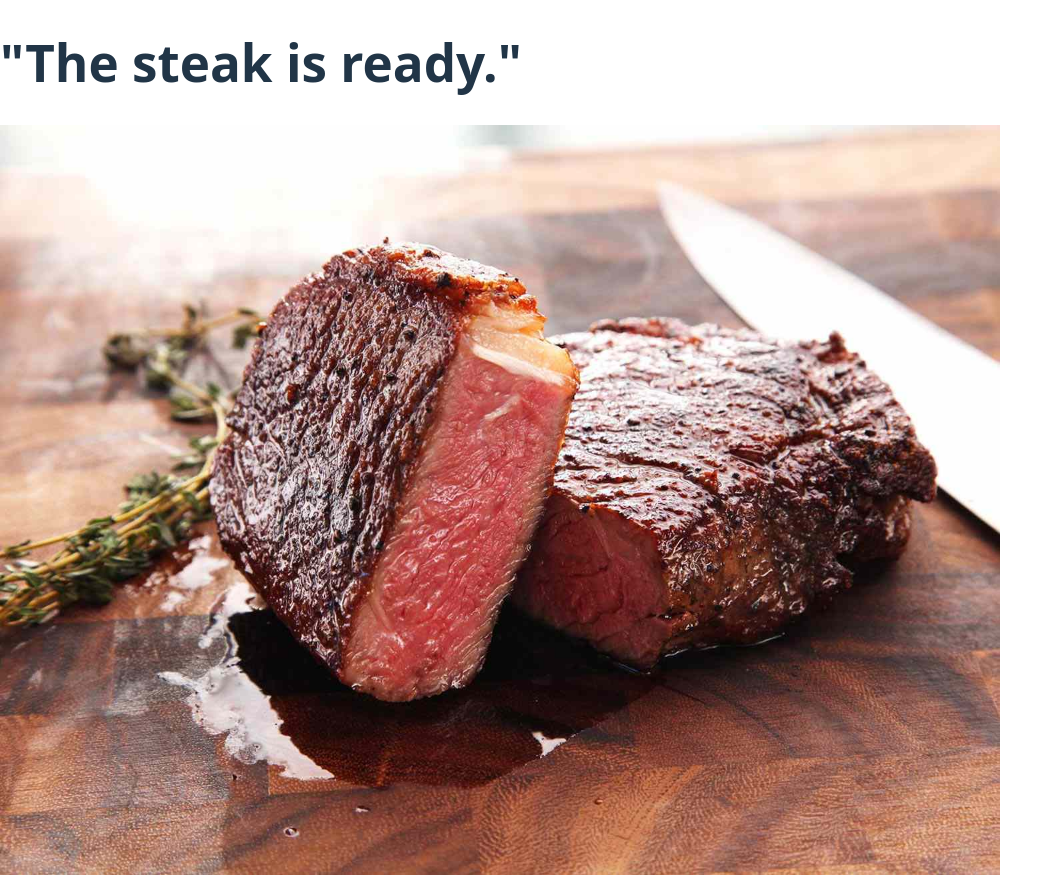
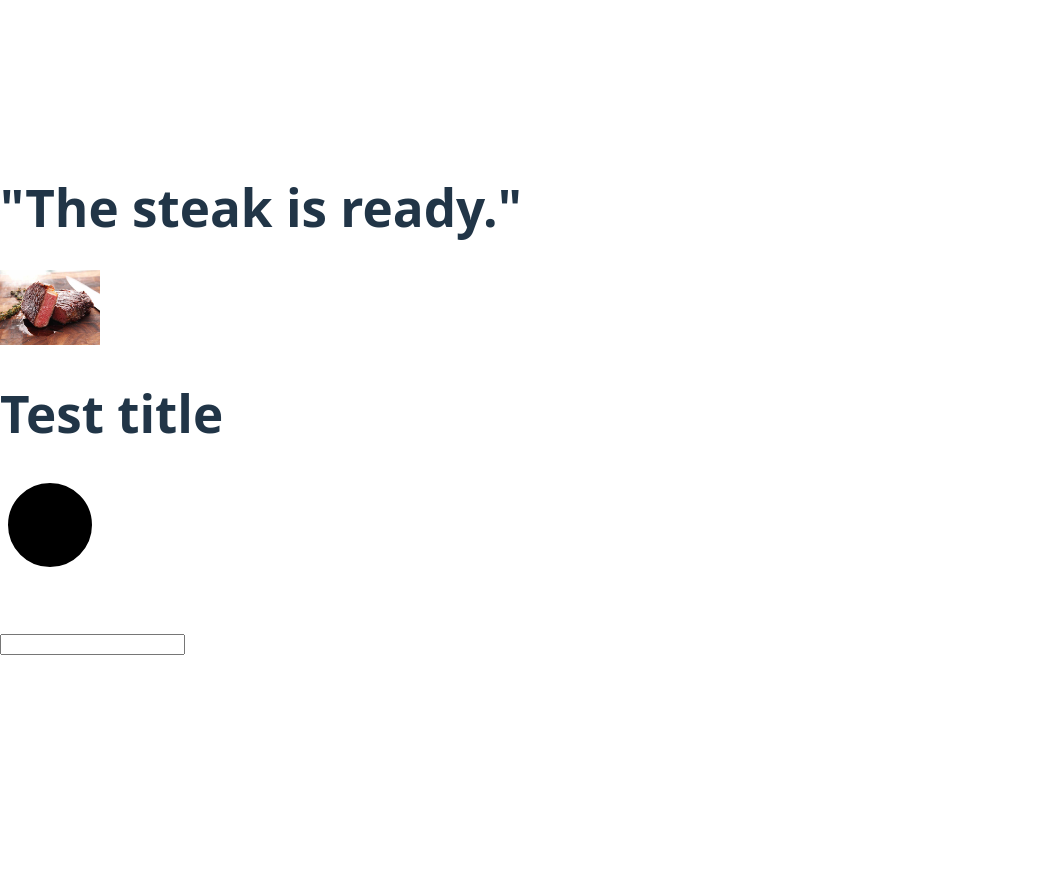
Before and after one commit to amarfal/react-app, a React (Vite) app: page / in a window 1280 px wide. Shown: the whole page, without its empty margins (0-1063 px from the left). After the commit the page ends 800 px from the top, so only its background shows below. Built offline with nearby package versions, Linux system fonts and the light colour scheme.

Commit message:
Update Greeting component: Adjusted image size, added a title, SVG circle, and a text input form for enhanced interactivity.

```diff
--- a/src/Greetings.jsx
+++ b/src/Greetings.jsx
@@ -7,8 +7,15 @@ function Greeting() {
       <img
         src={steakImage}
         alt="Delicious Steak"
-        style={{ width: "1000px", height: "auto" }}
+        style={{ width: "100px", height: "auto" }}
       />
+      <h1>Test title</h1>
+      <svg>
+        <circle cx="50" cy="50" r="40" stroke="black" strokeWidth="4" />
+      </svg>
+      <form>
+        <input type="text" />
+      </form>
     </div>
   );
 }
```
